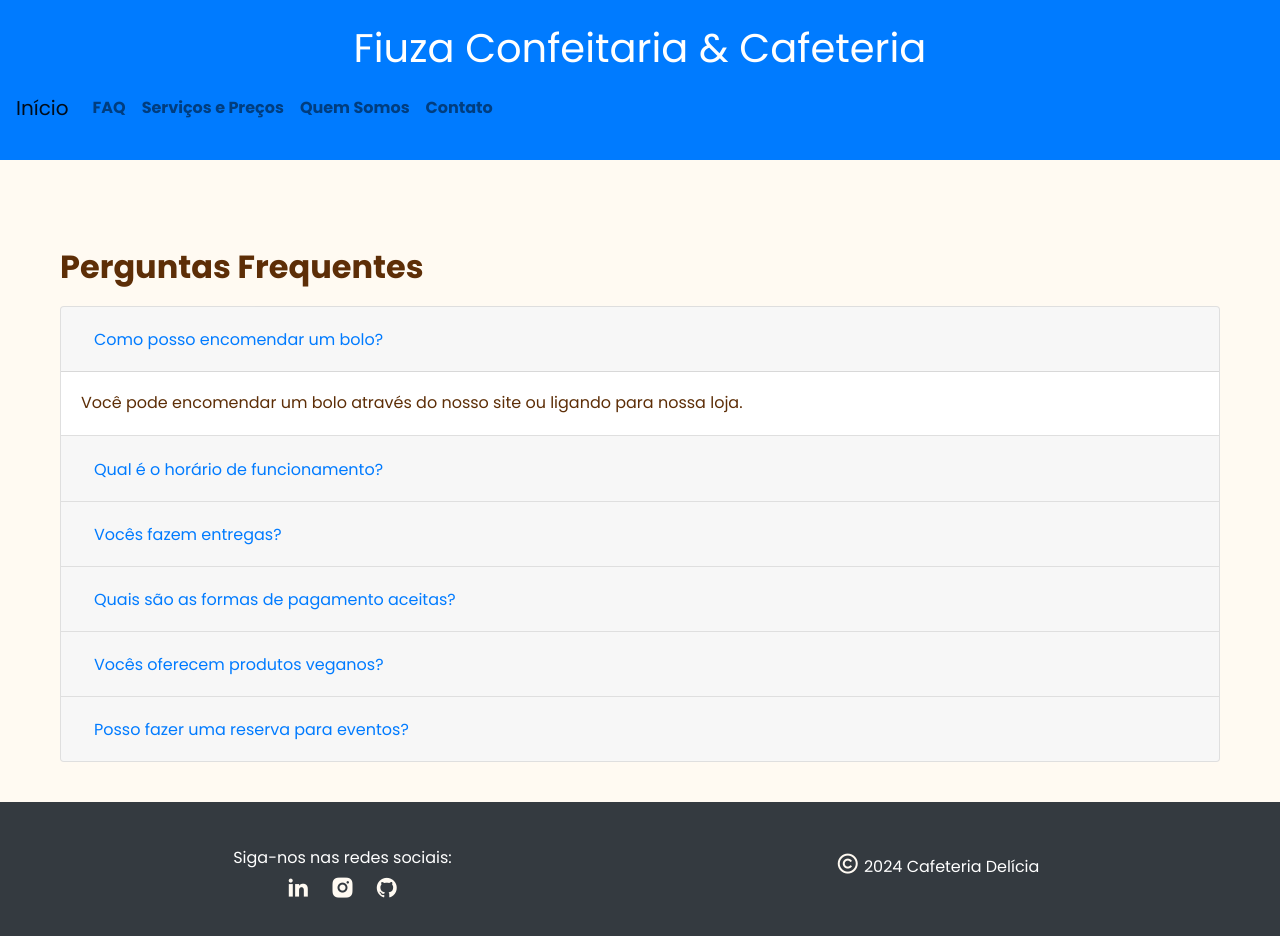
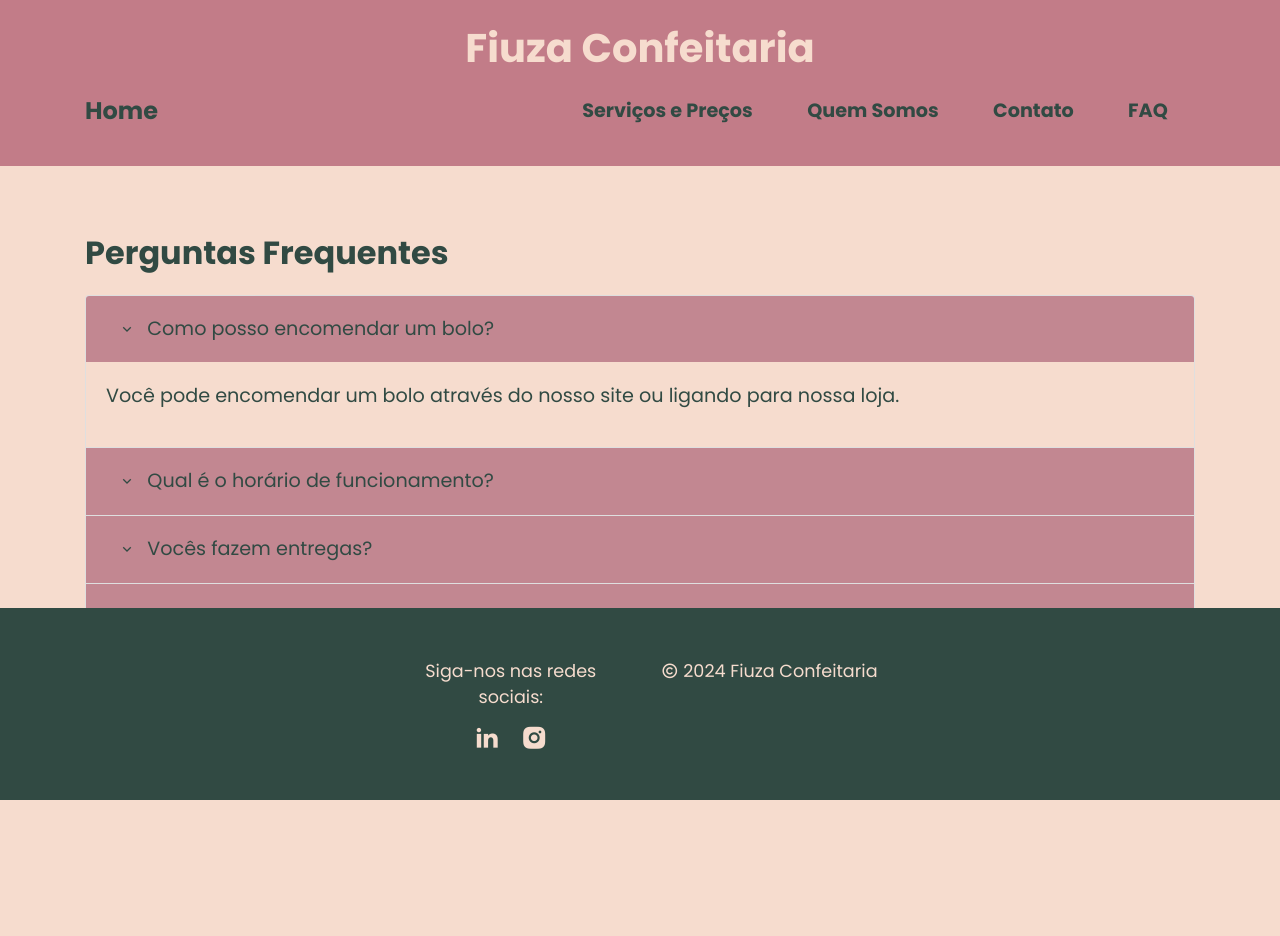
Before and after one commit to Zirlanefiuza/soulCodeexercise-5, a plain HTML site: page faq.html in a window 1280 px wide. After the commit the page ends 807 px from the top, so only its background shows below. Drawn offline with nearby package versions, Linux system fonts and the light colour scheme.

Commit message:
ajustes de estilizacao

```diff
--- a/about.html
+++ b/about.html
@@ -1,67 +1,77 @@
 <!DOCTYPE html>
-<html lang="pt-BR">
-
+<html lang="en">
 <head>
     <meta charset="UTF-8">
     <meta name="viewport" content="width=device-width, initial-scale=1.0">
-    <title>Quem Somos - Fiuza Confeitaria & Cafeteria</title>
+    <meta name="description" content="Sobre a Fiuza Confeitaria.">
+    <meta name="keywords" content="confeitaria, bolos, café, sobremesas, sobre nós">
+    <meta name="author" content="Zirlane Fiuza">
+    <title>Quem Somos</title>
     <link href="https://fonts.googleapis.com/css2?family=Poppins:wght@400;700&display=swap" rel="stylesheet">
     <link rel="stylesheet" href="https://stackpath.bootstrapcdn.com/bootstrap/4.5.2/css/bootstrap.min.css">
     <link href="https://cdn.jsdelivr.net/npm/remixicon/fonts/remixicon.css" rel="stylesheet">
     <link rel="stylesheet" href="styles.css">
 </head>
-
 <body>
-    <header class="bg-primary text-white text-center py-4">
-        <h1>Fiuza Confeitaria & Cafeteria</h1>
+    <header class="bg-primary text-center py-4 header-container">
+        <h1>Fiuza Confeitaria</h1>
         <nav class="navbar navbar-expand-lg navbar-light">
-            <a class="navbar-brand" href="index.html">Início</a>
+            <div class="container">
+                <a class="navbar-brand" href="index.html">Home</a>
                 <button class="navbar-toggler" type="button" data-toggle="collapse" data-target="#navbarNav"
                     aria-controls="navbarNav" aria-expanded="false" aria-label="Toggle navigation">
                     <span class="navbar-toggler-icon"></span>
                 </button>
-            <div class="collapse navbar-collapse" id="navbarNav">
-                <ul class="navbar-nav mr-auto">
-                    <li class="nav-item"><a class="nav-link" href="faq.html">FAQ</a></li>
+                <div class="collapse navbar-collapse justify-content-end" id="navbarNav">
+                    <ul class="navbar-nav">
                         <li class="nav-item"><a class="nav-link" href="services.html">Serviços e Preços</a></li>
                         <li class="nav-item"><a class="nav-link" href="about.html">Quem Somos</a></li>
                         <li class="nav-item"><a class="nav-link" href="contact.html">Contato</a></li>
+                        <li class="nav-item"><a class="nav-link" href="faq.html">FAQ</a></li>
                     </ul>
+                </div>
             </div>
         </nav>
     </header>
-
     <main>
         <section class="container mt-5">
             <h2>Quem Somos</h2>
-            <p class="lead">Nossa história começou em 1990, quando decidimos abrir uma pequena confeitaria na esquina da
+            <p class="lead">Nossa história começou em 2000, quando decidimos abrir uma pequena confeitaria na esquina da
                 rua principal. Desde então, temos nos dedicado a proporcionar a melhor experiência em confeitaria e
                 cafeteria para nossos clientes.</p>
             <p>Com o passar dos anos, crescemos e expandimos nossos serviços, sempre mantendo o compromisso com a
                 qualidade e o sabor. Nossa equipe é formada por profissionais apaixonados pelo que fazem, sempre prontos
                 para atender com um sorriso e um atendimento personalizado.</p>
-            <img src="imagens/equipe.jpg" class="img-fluid my-4" alt="Imagem da equipe">
+            <div class="row mt-5">
+                <div class="col-md-6 mb-4">
+                    <img src="assets/img/equipe.png" class="img-fluid" alt="Imagem da equipe">
+                </div>
+                <div class="col-md-6 mb-4">
+                    <img src="assets/img/equipe-2.png" class="img-fluid" alt="Imagem da equipe">
+                </div>
+            </div>
         </section>
     </main>
-
-    <footer class="bg-dark text-white text-center py-4">
+    <footer class="color-footer">
         <div class="container">
             <div class="row">
                 <div class="col-md-6">
                     <p>Siga-nos nas redes sociais:</p>
-                    <a href="https://linkedin.com" class="text-white mx-2"><i class="ri-linkedin-fill"
-                            style="font-size: 1.5em;"></i></a>
-                    <a href="https://instagram.com" class="text-white mx-2"><i class="ri-instagram-fill"
-                            style="font-size: 1.5em;"></i></a>
-                    <a href="https://github.com" class="text-white mx-2"><i class="ri-github-fill"
-                            style="font-size: 1.5em;"></i></a>
+                    <a href="https://linkedin.com" class="text-white mx-2">
+                        <i class="ri-linkedin-fill" style="font-size: 1.5em;"></i>
+                    </a>
+                    <a href="https://instagram.com" class="text-white mx-2">
+                        <i class="ri-instagram-fill" style="font-size: 1.5em;"></i>
+                    </a>
                 </div>
                 <div class="col-md-6">
-                    <p><i class="ri-copyright-line"></i> 2024 Cafeteria Delícia</p>
+                    <p><i class="ri-copyright-line"></i> 2024 Fiuza Confeitaria</p>
                 </div>
             </div>
         </div>
+        <script src="https://code.jquery.com/jquery-3.5.1.slim.min.js"></script>
+        <script src="https://cdn.jsdelivr.net/npm/@popperjs/core@2.5.3/dist/umd/popper.min.js"></script>
+        <script src="https://stackpath.bootstrapcdn.com/bootstrap/4.5.2/js/bootstrap.min.js"></script>
     </footer>
 </body>
-
 </html>
--- a/faq.html
+++ b/faq.html
@@ -1,31 +1,38 @@
 <!DOCTYPE html>
-<html lang="pt-BR">
+<html lang="en">
 
 <head>
     <meta charset="UTF-8">
     <meta name="viewport" content="width=device-width, initial-scale=1.0">
+    <meta name="viewport" content="width=device-width, initial-scale=1.0">
+    <meta name="description" content="Perguntas frequentes da Fiuza Confeitaria.">
+    <meta name="keywords" content="FAQ, confeitaria, bolos, café, sobremesas">
+    <meta name="author" content="Zirlane Fiuza">
     <title>Perguntas Frequentes</title>
     <link href="https://fonts.googleapis.com/css2?family=Poppins:wght@400;700&display=swap" rel="stylesheet">
     <link rel="stylesheet" href="https://stackpath.bootstrapcdn.com/bootstrap/4.5.2/css/bootstrap.min.css">
     <link href="https://cdn.jsdelivr.net/npm/remixicon/fonts/remixicon.css" rel="stylesheet">
     <link rel="stylesheet" href="styles.css">
 </head>
+
 <body>
-    <header class="bg-primary text-white text-center py-4">
-        <h1>Fiuza Confeitaria & Cafeteria</h1>
+    <header class="bg-primary text-center py-4 header-container">
+        <h1>Fiuza Confeitaria</h1>
         <nav class="navbar navbar-expand-lg navbar-light">
-            <a class="navbar-brand" href="index.html">Início</a>
+            <div class="container">
+                <a class="navbar-brand" href="index.html">Home</a>
                 <button class="navbar-toggler" type="button" data-toggle="collapse" data-target="#navbarNav"
                     aria-controls="navbarNav" aria-expanded="false" aria-label="Toggle navigation">
                     <span class="navbar-toggler-icon"></span>
                 </button>
-            <div class="collapse navbar-collapse" id="navbarNav">
-                <ul class="navbar-nav mr-auto">
-                    <li class="nav-item"><a class="nav-link" href="faq.html">FAQ</a></li>
+                <div class="collapse navbar-collapse justify-content-end" id="navbarNav">
+                    <ul class="navbar-nav">
                         <li class="nav-item"><a class="nav-link" href="services.html">Serviços e Preços</a></li>
                         <li class="nav-item"><a class="nav-link" href="about.html">Quem Somos</a></li>
                         <li class="nav-item"><a class="nav-link" href="contact.html">Contato</a></li>
+                        <li class="nav-item"><a class="nav-link" href="faq.html">FAQ</a></li>
                     </ul>
+                </div>
             </div>
         </nav>
     </header>
@@ -38,14 +45,15 @@
                         <h2 class="mb-0">
                             <button class="btn btn-link" type="button" data-toggle="collapse" data-target="#collapseOne"
                                 aria-expanded="true" aria-controls="collapseOne">
-                                Como posso encomendar um bolo?
+                                <i class="ri-arrow-down-s-line"></i>
+                                <p>Como posso encomendar um bolo?</p>
                             </button>
                         </h2>
                     </div>
                     <div id="collapseOne" class="collapse show" aria-labelledby="headingOne"
                         data-parent="#faqAccordion">
                         <div class="card-body">
-                            Você pode encomendar um bolo através do nosso site ou ligando para nossa loja.
+                           <p>Você pode encomendar um bolo através do nosso site ou ligando para nossa loja.</p>
                         </div>
                     </div>
                 </div>
@@ -54,13 +62,14 @@
                         <h2 class="mb-0">
                             <button class="btn btn-link" type="button" data-toggle="collapse" data-target="#collapseTwo"
                                 aria-expanded="false" aria-controls="collapseTwo">
-                                Qual é o horário de funcionamento?
+                                <i class="ri-arrow-down-s-line"></i>
+                                <p>Qual é o horário de funcionamento?</p>
                             </button>
                         </h2>
                     </div>
                     <div id="collapseTwo" class="collapse" aria-labelledby="headingTwo" data-parent="#faqAccordion">
                         <div class="card-body">
-                            Nosso horário de funcionamento é de segunda a sexta, das 8h às 18h.
+                            <p>Nosso horário de funcionamento é de segunda a sexta, das 8h às 18h.</p>
                         </div>
                     </div>
                 </div>
@@ -69,13 +78,14 @@
                         <h2 class="mb-0">
                             <button class="btn btn-link" type="button" data-toggle="collapse"
                                 data-target="#collapseThree" aria-expanded="false" aria-controls="collapseThree">
-                                Vocês fazem entregas?
+                                <i class="ri-arrow-down-s-line"></i>
+                                <p>Vocês fazem entregas?</p>
                             </button>
                         </h2>
                     </div>
                     <div id="collapseThree" class="collapse" aria-labelledby="headingThree" data-parent="#faqAccordion">
                         <div class="card-body">
-                            Sim, fazemos entregas em um raio de 10km da nossa loja.
+                            <p>Sim, fazemos entregas em um raio de 10km da nossa loja.</p>
                         </div>
                     </div>
                 </div>
@@ -84,13 +94,14 @@
                         <h2 class="mb-0">
                             <button class="btn btn-link" type="button" data-toggle="collapse"
                                 data-target="#collapseFour" aria-expanded="false" aria-controls="collapseFour">
-                                Quais são as formas de pagamento aceitas?
+                                <i class="ri-arrow-down-s-line"></i>
+                                <p>Quais são as formas de pagamento aceitas?</p>
                             </button>
                         </h2>
                     </div>
                     <div id="collapseFour" class="collapse" aria-labelledby="headingFour" data-parent="#faqAccordion">
                         <div class="card-body">
-                            Aceitamos pagamentos em dinheiro, cartão de crédito e débito.
+                            <p>Aceitamos pagamentos em dinheiro, cartão de crédito e débito.</p>
                         </div>
                     </div>
                 </div>
@@ -99,13 +110,14 @@
                         <h2 class="mb-0">
                             <button class="btn btn-link" type="button" data-toggle="collapse"
                                 data-target="#collapseFive" aria-expanded="false" aria-controls="collapseFive">
-                                Vocês oferecem produtos veganos?
+                                <i class="ri-arrow-down-s-line"></i>
+                                <p>Vocês oferecem produtos veganos?</p>
                             </button>
                         </h2>
                     </div>
                     <div id="collapseFive" class="collapse" aria-labelledby="headingFive" data-parent="#faqAccordion">
                         <div class="card-body">
-                            Sim, temos opções veganas no nosso menu.
+                            <p>Sim, temos opções veganas no nosso menu.</p>
                         </div>
                     </div>
                 </div>
@@ -114,36 +126,41 @@
                         <h2 class="mb-0">
                             <button class="btn btn-link" type="button" data-toggle="collapse" data-target="#collapseSix"
                                 aria-expanded="false" aria-controls="collapseSix">
-                                Posso fazer uma reserva para eventos?
+                                <i class="ri-arrow-down-s-line"></i>
+                                <p>Posso fazer uma reserva para eventos?</p>
                             </button>
                         </h2>
                     </div>
                     <div id="collapseSix" class="collapse" aria-labelledby="headingSix" data-parent="#faqAccordion">
                         <div class="card-body">
-                            Sim, oferecemos serviços de reserva para eventos. Entre em contato para mais detalhes.
+                            <p>Sim, oferecemos serviços de reserva para eventos. Entre em contato para mais detalhes.</p>
                         </div>
                     </div>
                 </div>
             </div>
         </section>
     </main>
-    <footer class="bg-dark text-white text-center py-4">
+    <footer class="color-footer">
         <div class="container">
             <div class="row">
                 <div class="col-md-6">
                     <p>Siga-nos nas redes sociais:</p>
-                    <a href="https://linkedin.com" class="text-white mx-2"><i class="ri-linkedin-fill"
-                            style="font-size: 1.5em;"></i></a>
-                    <a href="https://instagram.com" class="text-white mx-2"><i class="ri-instagram-fill"
-                            style="font-size: 1.5em;"></i></a>
-                    <a href="https://github.com" class="text-white mx-2"><i class="ri-github-fill"
-                            style="font-size: 1.5em;"></i></a>
+                    <a href="https://linkedin.com" class="text-white mx-2">
+                        <i class="ri-linkedin-fill"style="font-size: 1.5em;"></i>
+                        </a>
+                    <a href="https://instagram.com" class="text-white mx-2">
+                        <i class="ri-instagram-fill" style="font-size: 1.5em;"></i>
+                    </a>
                 </div>
                 <div class="col-md-6">
-                    <p><i class="ri-copyright-line"></i> 2024 Cafeteria Delícia</p>
+                    <p><i class="ri-copyright-line"></i> 2024 Fiuza Confeitaria</p>
                 </div>
             </div>
         </div>
     </footer>
+    <script src="https://code.jquery.com/jquery-3.5.1.slim.min.js"></script>
+    <script src="https://cdn.jsdelivr.net/npm/@popperjs/core@2.5.3/dist/umd/popper.min.js"></script>
+    <script src="https://stackpath.bootstrapcdn.com/bootstrap/4.5.2/js/bootstrap.min.js"></script>
 </body>
+
 </html>
--- a/styles.css
+++ b/styles.css
@@ -3,38 +3,39 @@ body {
     margin: 0;
     padding: 0;
     box-sizing: border-box;
-    background-color: #fffaf2;
-    color: #5d2e07;
+    background-color: #F6DCCE;
+    color: #314A43;
 }
 
-header {
-    background-color: #814151;
-    padding: 10px 0;
+.header-container {
+    background-color: #C27C88 !important;
+}
+
+.header-container h1 {
+    font-weight: 700;
+    color: #F6DCCE;
 }
 
 header .navbar-brand {
     display: flex;
     align-items: center;
+    font-size: 1.5em;
+    font-weight: 600;
+    color:  #314A43 !important;
 }
 
-header .navbar-brand img {
-    margin-right: 10px;
-}
 
 header .navbar-nav .nav-link {
-    color: #FFFFFF;
+    color: #314A43 !important;
     font-weight: 700;
+    margin: 0 1em;
+    font-size: 1.2em;
 }
 
 header .navbar-nav .nav-link:hover {
-    color: #fffaf2;
+    color: #F6DCCE !important;
 }
 
-.container {
-    max-width: 1200px;
-    margin: 0 auto;
-    padding: 20px;
-}
 
 main {
     padding: 20px 0;
@@ -42,56 +43,136 @@ main {
 
 section h2 {
     font-size: 2em;
-    margin-bottom: 20px;
-    color: #5d2e07;
+    margin-bottom: 2%;
+    color: #314A43;
     font-weight: 700;
 }
 
 section p {
     font-size: 1.2em;
     line-height: 1.5;
-    color: #5d2e07;
+    color: #314A43;
     font-weight: 400;
 }
 
+.img-uniform {
+    width: 100%;
+    height: 300px;
+    object-fit: cover;
+}
 
-footer {
-    background-color: #5d2e07;
-    color: #FFFFFF;
+#faqAccordion .card-header {
+    background-color: #c28791;
+    color: #F6DCCE;
+}
+
+#faqAccordion .card-body {
+    background-color: #F6DCCE;
+    color: #314A43;
+}
+
+.btn-link {
+    color: #314A43;
+}
+
+.btn-link:hover {
+    color: #C27C88;
+}
+
+.btn-link i {
+    margin-right: 0.5em;
+}
+
+.btn-link p {
+    display: inline;
+    margin: 0;
+}
+.color-footer {
+    background-color: #314A43;
+    color: #F6DCCE;
     text-align: center;
-    padding: 10px 0;
-    position: relative;
+    height: 12em;
+    display: flex;
+    position: fixed;
+    flex-direction: column;
+    justify-content: center;
+    align-items: center;
     bottom: 0;
+
     width: 100%;
 }
 
-footer p {
-    margin: 0;
+footer .container {
+    display: flex;
+    flex-direction: column;
+    align-items: center;
+    justify-content: center;
+    height: 100%;
+}
+
+footer p,
+footer a {
+    margin: 0.5em 0;
+    font-size: 1.1em;
+    color: #F6DCCE;
+}
+
+footer p:hover,
+footer a:hover,
+footer i:hover  {
+    color: #C27C88;
 }
 
 footer i {
-    color: #fffaf2;
-    font-size: 1.5em;
+    color: #F6DCCE;
+    font-size: 1em;
 }
 
+footer .social-icons {
+    display: flex;
+    justify-content: center;
+    gap: 1em;
+}
+
+footer .social-icons a {
+    color: #F6DCCE;
+    transition: color 0.3s;
+}
+
+footer .social-icons a:hover {
+    color: #C27C88;
+}
 
 .btn-primary {
-    background-color: #814151;
-    border-color: #814151;
+    background-color: #314A43;
+    border-color: #314A43;
 }
 
 .btn-primary:hover {
-    background-color: #fffaf2;
-    border-color: #fffaf2;
-    color: #814151;
+    background-color: #F6DCCE;
+    border-color: #314A43;
+    color: #314A43;
 }
 
+@media (max-width: 576px) {
 
-@media (max-width: 768px) {
-    header .navbar-nav {
-        text-align: center;
+    .color-footer {
+        position: relative;
     }
-    header .navbar-nav .nav-item {
-        margin-bottom: 10px;
+    footer .container {
+        padding: 1em;
+    }
+
+    footer p,
+    footer a {
+        font-size: 1em;
+    }
+
+    footer .social-icons {
+        flex-direction: column;
+    }
+
+    footer .social-icons a {
+        margin: 0.5em 0;
     }
 }
```
Also changed, not shown: contact.html (+24 -21 lines), index.html (+40 -17 lines), services.html (+25 -19 lines), 6 other files. Lines whose indentation alone changed are shown as unchanged.
